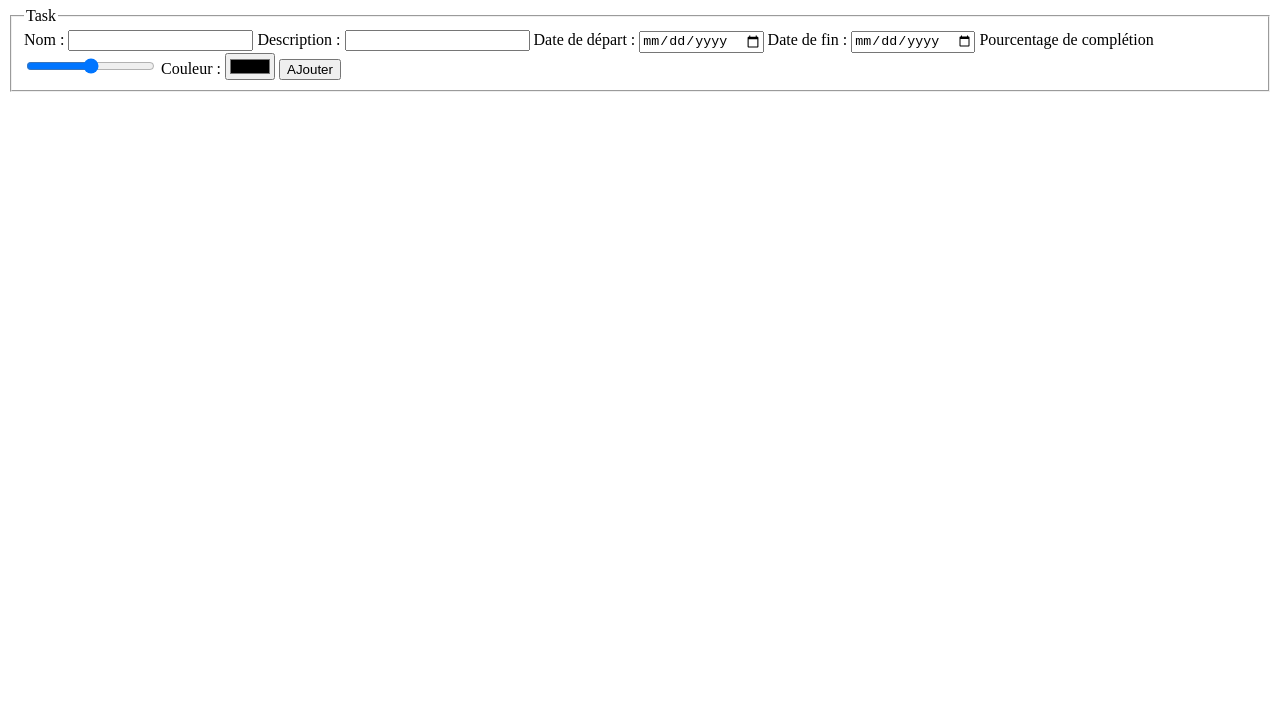
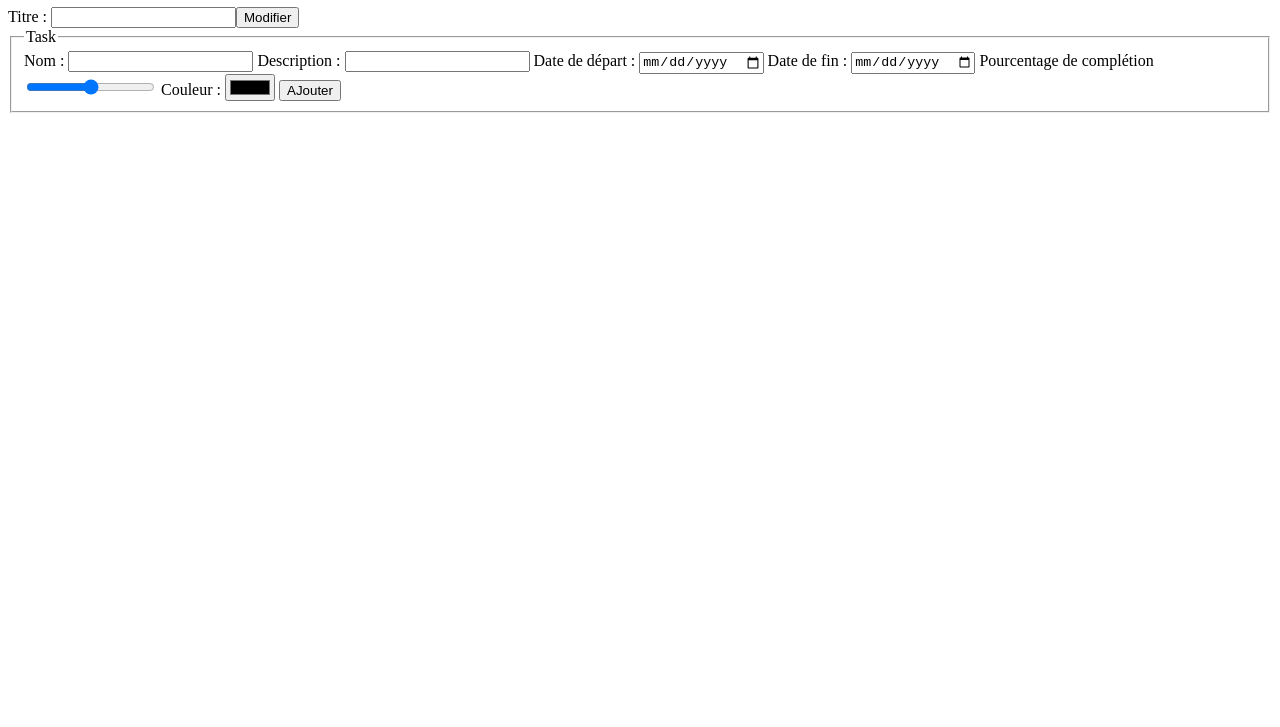
Before and after one commit to stacy1930/nodeJs_gantt_Logos_Perales, a website: page Gant/index.html in a window 1280 px wide. Shown: the part 73-800 px from the top of the page. Drawn offline with nearby package versions, Linux system fonts and the light colour scheme.

Commit message:
test title html

```diff
--- a/Gant/index.html
+++ b/Gant/index.html
@@ -20,11 +20,11 @@
 
     <ul id="tasks"></ul>
 
-    <!-- <form id="addTitle">
+    <form id="addTitle">
       <label>Titre : </label><input id="title" type="text" /><button>
         Modifier
       </button>
-    </form> -->
+    </form>
 
     <!-- <form id="addDesc">
       <label>Description : </label>
```
